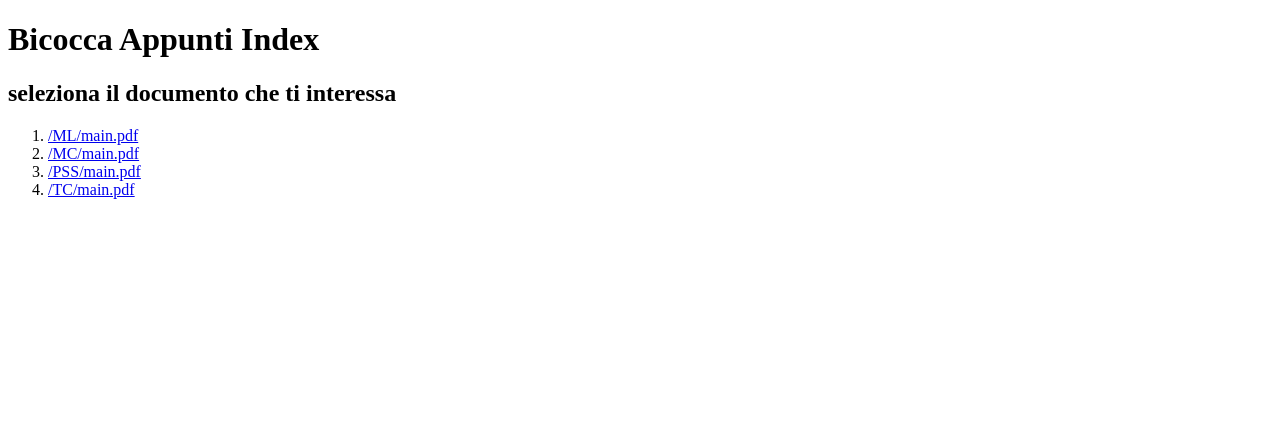
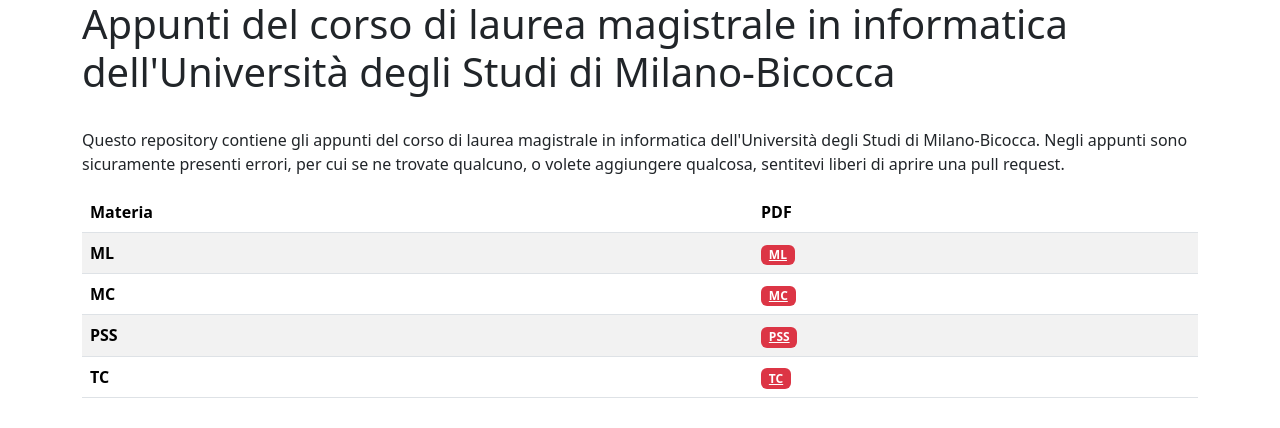
Before and after one commit to TommasoFerrario18/Appunti, a plain HTML site: page public/index.html in a window 1280 px wide. Drawn offline with nearby package versions, Linux system fonts and the light colour scheme.

Commit message:
Development (#41)
* correzioni MC

* correzione PSS

* correzioni PSS

* correzioni ML

* correzioni mc

* Correzioni varie

* correzioni mc

* correzioni PSS

* TC Strutture dati succinte

* correzioni MC e ML

* MC + esercizio funzione Occ

* Update pdf

* Correzioni ML

* correzioni mc

* Correzioni PSS

* Correzioni MC

* Correzioni TC

* correzioni

* Correzioni MC

* Correzioni TC

* Correzioni TC + MC

* Correzioni MC

* Teoria della computazione

* Correzioni TC

* Correzioni di errori individuati durante lo studio (#30)

* Correzioni TC

* Correzioni TC + MC

* Correzioni MC

* Teoria della computazione

* Correzioni TC

* correzioni

* TC

* Correzioni TC

* Nuovi PDF

* github actions

* typos

* typos

* typos

* typos

* typos

* typo

* typo

* typo

* typo

* rimozione pdf

* changed gitignore

* changed action

* refactoring

* Github pages

* typos

* Update model_checking.tex (#39)

* typos

* Correzioni appunti TC (#40)

* Correzioni TC

* Teorema Levin-Cook

* TC

* typo TC

* TC

---------

Co-authored-by: Telemaco Terzi <tezze.terzi01@gmail.com>
Co-authored-by: Telemaco Terzi <58599283+Tezze2001@users.noreply.github.com>
Co-authored-by: Svendra4MySelf <45892676+simone-vendramini@users.noreply.github.com>

```diff
--- a/public/index.html
+++ b/public/index.html
@@ -1,46 +1,79 @@
 <!DOCTYPE html>
-<html>
+<html lang="it">
   <head>
+    <meta charset="utf-8" />
+    <meta name="viewport" content="width=device-width, initial-scale=1" />
     <title>Bicocca Appunti Index</title>
+    <link
+      href="https://cdn.jsdelivr.net/npm/bootstrap@5.3.2/dist/css/bootstrap.min.css"
+      rel="stylesheet"
+      integrity="sha384-T3c6CoIi6uLrA9TneNEoa7RxnatzjcDSCmG1MXxSR1GAsXEV/Dwwykc2MPK8M2HN"
+      crossorigin="anonymous"
+    />
   </head>
   <script>
-        // var corsi = ["APAL", "APS", "BIOINF", "MCOR", "TCOM", "ROPR", "ROPR/assignments/1", "ROPR/assignments/2", "ROPR/assignments/3", "SAF" ];
     let corsi = ["ML", "MC", "PSS", "TC"];
 
     let loadLinks = () => {
       return new Promise((acc, rej) => {
-                let body = document.body;
-                ol = document.createElement("ol");
+        let table = document.getElementById("table-body");
         corsi.forEach((el) => {
-                    let li = document.createElement("li");
+          let tr = document.createElement("tr");
+          let th = document.createElement("th");
+          th.setAttribute("scope", "row");
+          th.innerText = el;
+          tr.appendChild(th);
+          let td = document.createElement("td");
           let a = document.createElement("a");
           a.setAttribute("href", `${el}/main.pdf`);
-                    a.innerText = `/${el}/main.pdf`;
-                    li.appendChild(a);
-                    ol.appendChild(li);
-                })
-                body.appendChild(ol);
-                acc();
+          a.innerText = `${el}`;
+          a.className = "badge text-bg-danger";
+          td.appendChild(a);
+          tr.appendChild(td);
+          table.appendChild(tr);
         });
-        };
 
-        let loadTitle = () => {
-            return new Promise((acc, rej) => {
-                let body = document.body;
-                let h1 = document.createElement("h1");
-                h1.innerText = "Bicocca Appunti Index";
-                let h2 = document.createElement("h2");
-                h2.innerText = "seleziona il documento che ti interessa";
-                body.appendChild(h1);
-                body.appendChild(h2);
         acc();
       });
     };
 
     let loadPage = () => {
-            loadTitle().then(loadLinks);
+      loadLinks();
     };
   </script>
   <body onload="loadPage()">
+
+    <div class="container">
+      <div class="row">
+        <div class="col">
+          <h1>Appunti del corso di laurea magistrale in informatica dell'Università degli Studi di Milano-Bicocca</h1>
+          <br>
+          <p>
+            Questo repository contiene gli appunti del corso di laurea
+            magistrale in informatica dell'Università degli Studi di
+            Milano-Bicocca. Negli appunti sono sicuramente presenti errori, per
+            cui se ne trovate qualcuno, o volete aggiungere qualcosa, sentitevi
+            liberi di aprire una pull request.
+          </p>
+        </div>
+      </div>
+
+    <table class="table table-striped table-hover">
+        <thead>
+          <tr>
+            <th scope="col">Materia</th>
+            <th scope="col">PDF</th>
+          </tr>
+        </thead>
+        <tbody id="table-body">
+        </tbody>
+      </table>
+    </div>
+
+    <script
+      src="https://cdn.jsdelivr.net/npm/bootstrap@5.3.2/dist/js/bootstrap.bundle.min.js"
+      integrity="sha384-C6RzsynM9kWDrMNeT87bh95OGNyZPhcTNXj1NW7RuBCsyN/o0jlpcV8Qyq46cDfL"
+      crossorigin="anonymous"
+    ></script>
   </body>
 </html>
```
Also changed, not shown: 1_anno/TC/img/MacchineTuring/tab_levin_cook.png (added), 5 other files. Lines whose indentation alone changed are shown as unchanged.
